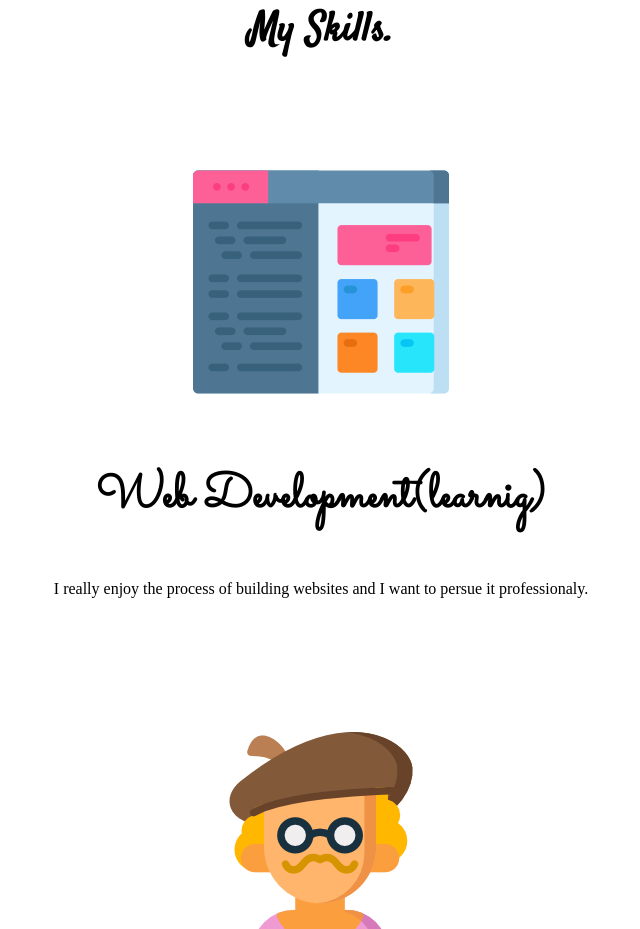
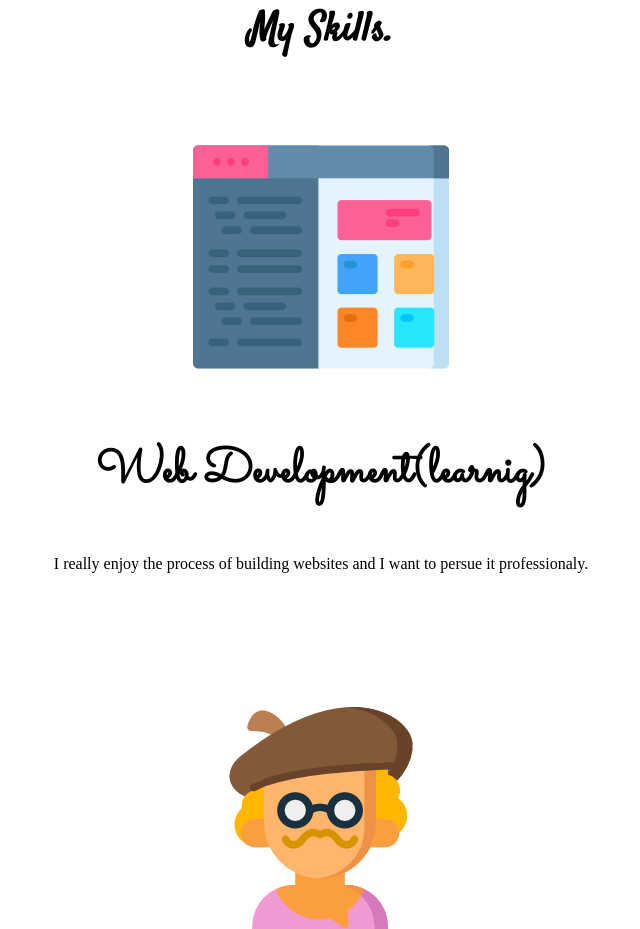
Before and after one commit to GaganDeep222001/Navi, a plain HTML site: page index.html in a window 1280 px wide. Shown: the part 1195-2124 px from the top of the page, without its empty margins (319-959 px from the left). Drawn offline with Linux system fonts and the light colour scheme; a web font is replaced by a local one.

Commit message:
Update styles.css

```diff
--- a/css/styles.css
+++ b/css/styles.css
@@ -102,7 +102,7 @@ body{
 .skill-row1{
   display: inline-block;
   width: 50%;
-  margin: 60px auto 100px auto;
+  margin: 35px auto 100px auto;
 }
 .skill-row2{
   display: inline-block;
```
